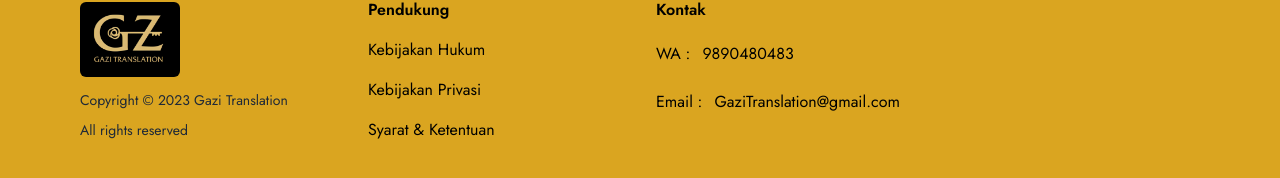
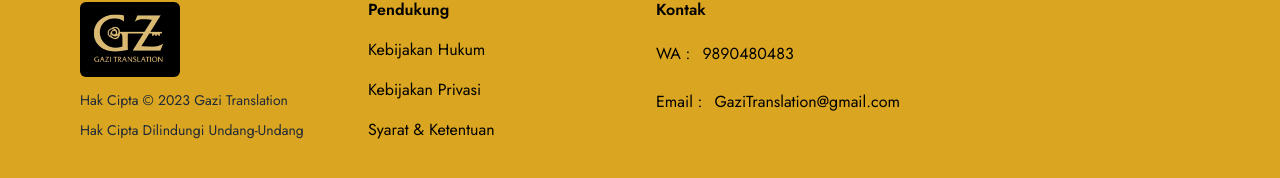
Before and after one commit to Luth-Badila/gazi-translation, a Next.js app: page / in a window 1280 px wide. Shown: the part 2363-2541 px from the top of the page. Built offline with nearby package versions, Linux system fonts and the light colour scheme.

Commit message:
changed WA icon width

```diff
--- a/src/app/components/Footer.jsx
+++ b/src/app/components/Footer.jsx
@@ -44,8 +44,8 @@ export default function Footer() {
             <div className="bg-black w-[100px] p-3 rounded-md">
               <Image src={Logo} alt="Logo Gazi" />
             </div>
-            <p className="text-sm leading-none text-gray-800 mt-4 dark:text-white">Copyright © 2023 Gazi Translation</p>
-            <p className="text-sm leading-none text-gray-800 mt-4 dark:text-white">All rights reserved</p>
+            <p className="text-sm leading-none text-gray-800 mt-4 dark:text-white">Hak Cipta © 2023 Gazi Translation</p>
+            <p className="text-sm leading-none text-gray-800 mt-4 dark:text-white">Hak Cipta Dilindungi Undang-Undang</p>
             {/* <div className="flex items-center gap-x-4 mt-12">
               <button
                 aria-label="instagram"
--- a/src/app/components/WaIcon.jsx
+++ b/src/app/components/WaIcon.jsx
@@ -7,7 +7,7 @@ function WaIcon() {
   return (
     <div className="fixed bottom-3 z-50 right-3 p-3 bg-green-500 rounded-lg">
       <Link href="" className="flex gap-3 items-center">
-        <Icon icon="logos:whatsapp-icon" width={40} />
+        <Icon icon="logos:whatsapp-icon" width={20} />
         <p>Hubung kami</p>
       </Link>
     </div>
```
